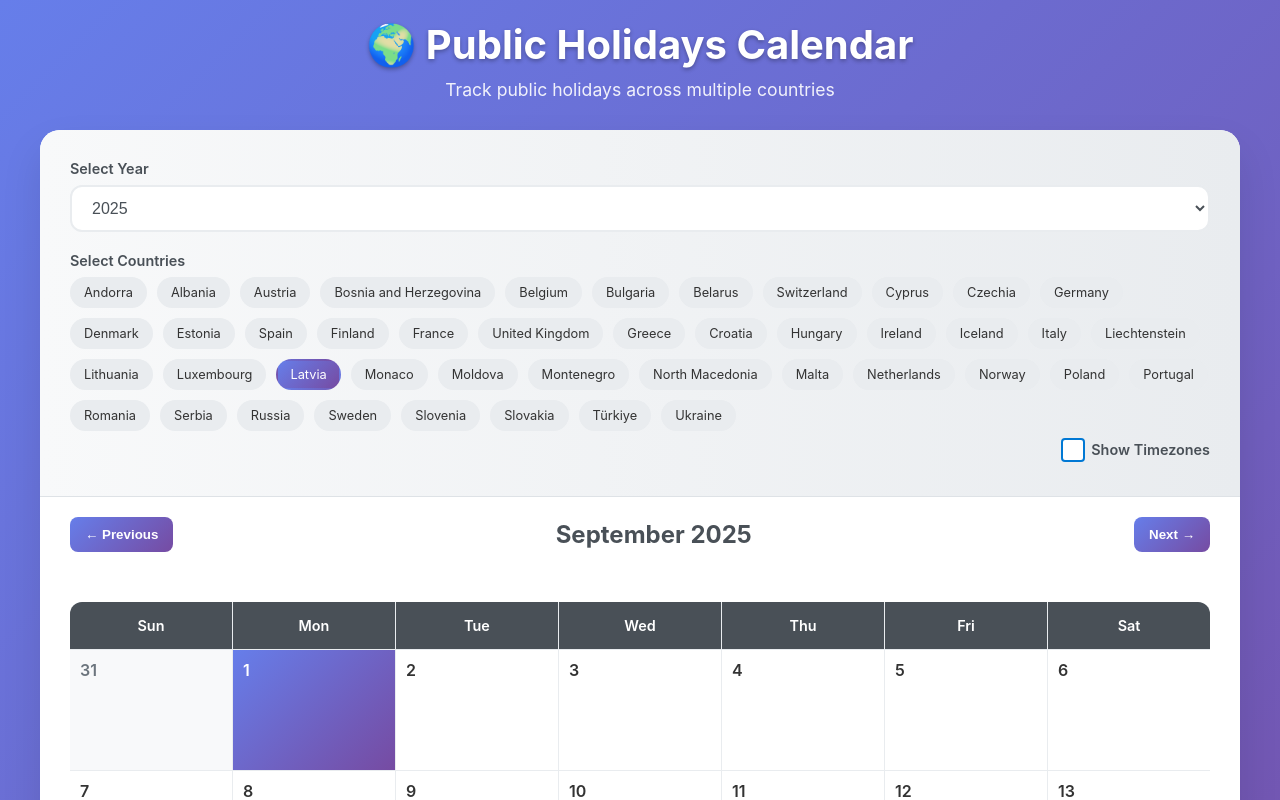
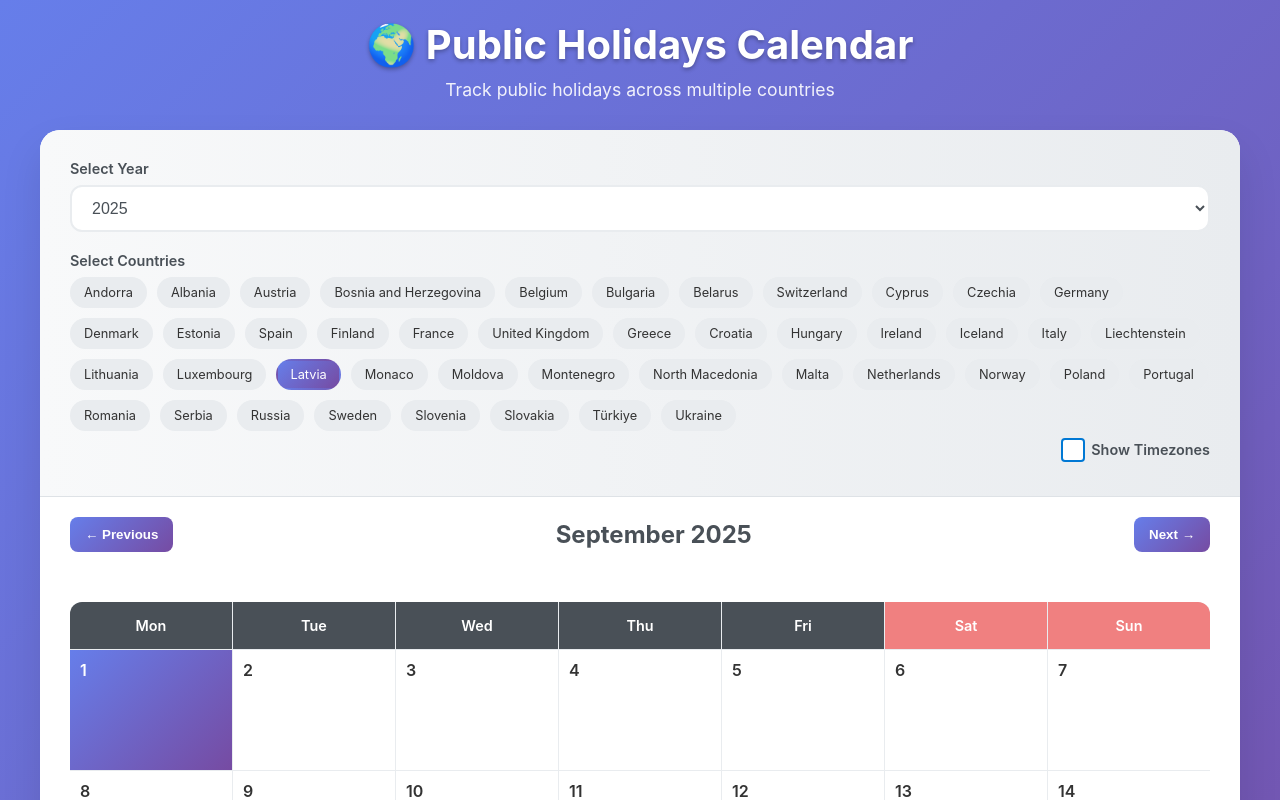
Before and after one commit to imevs/PublicHolidays, a React (Vite) app: page / in a window 1280 px wide. Shown: the top 800 px of the page. Built offline with nearby package versions, Linux system fonts and the light colour scheme.

Commit message:
change order of week days, sundays is the last

```diff
--- a/src/components/CalendarGrid/CalendarGrid.module.css
+++ b/src/components/CalendarGrid/CalendarGrid.module.css
@@ -24,3 +24,7 @@
     width: calc(100% - 2 * 20px);
   }
 }
+
+.weekend {
+  background: lightcoral;
+}
--- a/src/components/CalendarGrid/CalendarGrid.tsx
+++ b/src/components/CalendarGrid/CalendarGrid.tsx
@@ -13,7 +13,7 @@ const CalendarGrid: React.FC<CalendarGridProps> = ({ calendarDays }) => {
       <div style={{ width: '100%' }}>
         <div className={styles.calendarGrid}>
           {dayNames.map(day => (
-              <div key={day} className={styles.calendarHeader}>
+              <div key={day} className={styles.calendarHeader + " " + (['Sat', 'Sun'].includes(day) ? styles.weekend : "")}>
                 {day}
               </div>
           ))}
--- a/src/hooks/useCalendar.ts
+++ b/src/hooks/useCalendar.ts
@@ -49,7 +49,7 @@ export const useCalendar = () => {
 //    const firstDay = new Date(year, month, 1);
     const firstDay = new Date(Date.UTC(year, month, 1));
     const startDate = new Date(firstDay);
-    startDate.setUTCDate(startDate.getUTCDate() - firstDay.getUTCDay());
+    startDate.setUTCDate(startDate.getUTCDate() - (firstDay.getUTCDay() === 0 ? 6 : firstDay.getUTCDay() - 1));
 
     const days: CalendarDay[] = [];
     const today = new Date();
--- a/src/utils/dateUtils.ts
+++ b/src/utils/dateUtils.ts
@@ -3,7 +3,7 @@ export const monthNames = [
   'July', 'August', 'September', 'October', 'November', 'December'
 ];
 
-export const dayNames = ['Sun', 'Mon', 'Tue', 'Wed', 'Thu', 'Fri', 'Sat'];
+export const dayNames = ['Mon', 'Tue', 'Wed', 'Thu', 'Fri', 'Sat', 'Sun'];
 
 export const generateYears = (): number[] => {
   const currentYear = new Date().getFullYear();
```
